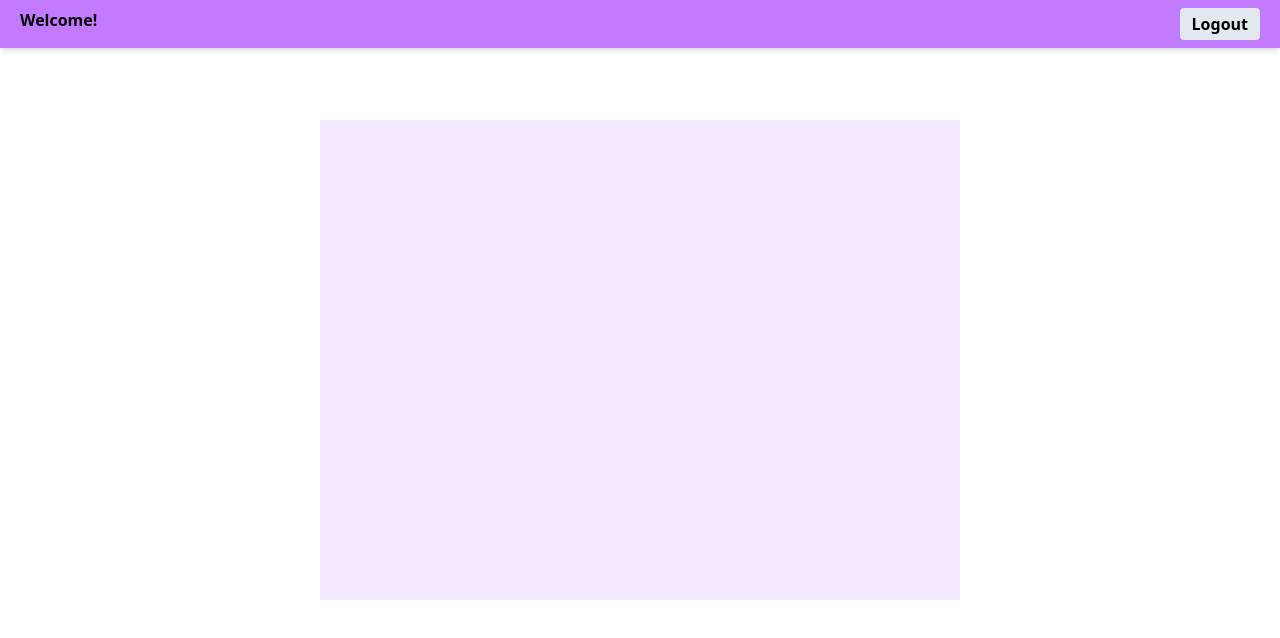
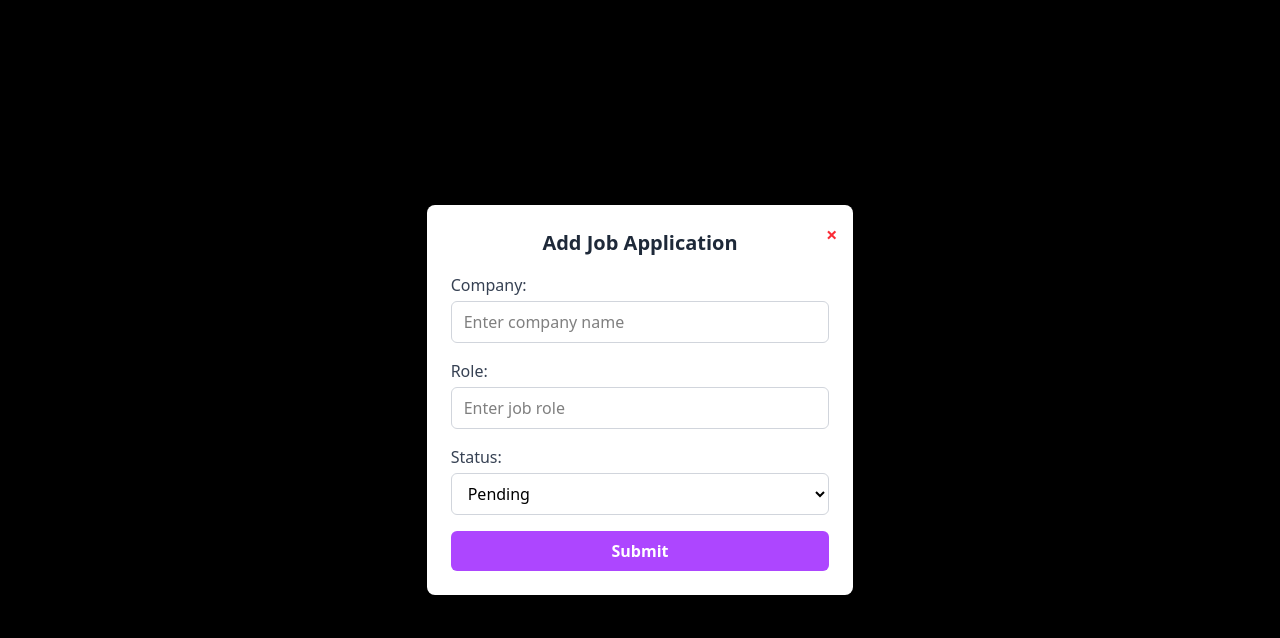
Before and after one commit to Rukkyoo/Job-Posting-Board, a React (Vite) app in the folder jobs-api/: page /jobs in a window 1280 px wide. Both pictures are taken after a click on the element "ADD JOB". Shown: the top 638 px of the page. Built offline with nearby package versions, Linux system fonts and the light colour scheme.

Commit message:
modal ui completed

```diff
--- a/jobs-api/src/frontendAuth/Jobs.jsx
+++ b/jobs-api/src/frontendAuth/Jobs.jsx
@@ -9,14 +9,12 @@ const Jobs = () => {
   const handleOpenModal = () => {
     setOpenModal(true);
     console.log("Modal opened");
-  }
+  };
 
   const handleCloseModal = () => {
     setOpenModal(false);
-    console.log("Modal opened");
-  }
-
-
+    console.log("Modal closed");
+  };
 
   /*  const { user } = React.useContext(UserContext) */ // Destructure the user object from the UserContext
   return (
@@ -28,18 +26,75 @@ const Jobs = () => {
         </button>
       </div>
       <div className="flex flex-row justify-center items-center gap-5 h-[92vh]">
-        <div onClick={handleOpenModal} className="bg-purple-400 shadow-lg p-5 font-semibold rounded-md cursor-pointer flex flex-col items-center gap-3 hover:-translate-y-1 hover:bg-purple-500 transition duration-200 ease-in-out">
+        <div
+          onClick={handleOpenModal}
+          className="bg-purple-400 shadow-lg p-5 font-semibold rounded-md cursor-pointer flex flex-col items-center gap-3 hover:-translate-y-1 hover:bg-purple-500 transition duration-200 ease-in-out"
+        >
           ADD JOB <IoMdAdd />
         </div>
         <div className="bg-purple-400 shadow-lg p-5 font-semibold rounded-md cursor-pointer flex flex-col items-center gap-3 hover:-translate-y-1 hover:bg-purple-500 transition duration-200 ease-in-out">
           VIEW JOBS <MdOutlineWorkOutline />
         </div>
         {openModal && (
-            <div className="fixed top-30  h-3/5 w-5/6 md:w-3/6 bg-purple-100  bg-opacity-50 flex justify-center items-center">
-                <form>
+          <div className="fixed inset-0 flex items-center justify-center bg-black bg-opacity-40">
+            <div className="bg-white w-5/6 md:w-2/6 p-6 rounded-lg shadow-lg relative">
+              {/* Close Button */}
+              <button
+                onClick={handleCloseModal}
+                className="absolute top-4 right-4 text-red-500 text-xl font-bold hover:text-red-700"
+              >
+                &times;
+              </button>
 
-                </form>
+              {/* Form Heading */}
+              <h2 className="text-xl font-semibold text-center text-gray-800 mb-4">
+                Add Job Application
+              </h2>
+              <form className="space-y-4">
+                <div>
+                  <label className="block text-gray-700 font-medium mb-1">
+                    Company:
+                  </label>
+                  <input
+                    type="text"
+                    name="company"
+                    className="w-full border border-gray-300 px-3 py-2 rounded-md focus:outline-none focus:ring-2 focus:ring-purple-400"
+                    placeholder="Enter company name"
+                  />
+                </div>
+                <div>
+                  <label className="block text-gray-700 font-medium mb-1">
+                    Role:
+                  </label>
+                  <input
+                    type="text"
+                    name="role"
+                    className="w-full border border-gray-300 px-3 py-2 rounded-md focus:outline-none focus:ring-2 focus:ring-purple-400"
+                    placeholder="Enter job role"
+                  />
+                </div>
+                <div>
+                  <label className="block text-gray-700 font-medium mb-1">
+                    Status:
+                  </label>
+                  <select
+                    name="status"
+                    className="w-full border border-gray-300 px-3 py-2 rounded-md focus:outline-none focus:ring-2 focus:ring-purple-400"
+                  >
+                    <option value="pending">Pending</option>
+                    <option value="interview">Interview</option>
+                    <option value="declined">Declined</option>
+                  </select>
+                </div>
+                <button
+                  type="submit"
+                  className="w-full bg-purple-500 text-white py-2 rounded-md font-semibold hover:bg-purple-600 transition"
+                >
+                  Submit
+                </button>
+              </form>
             </div>
+          </div>
         )}
       </div>
     </div>
```
